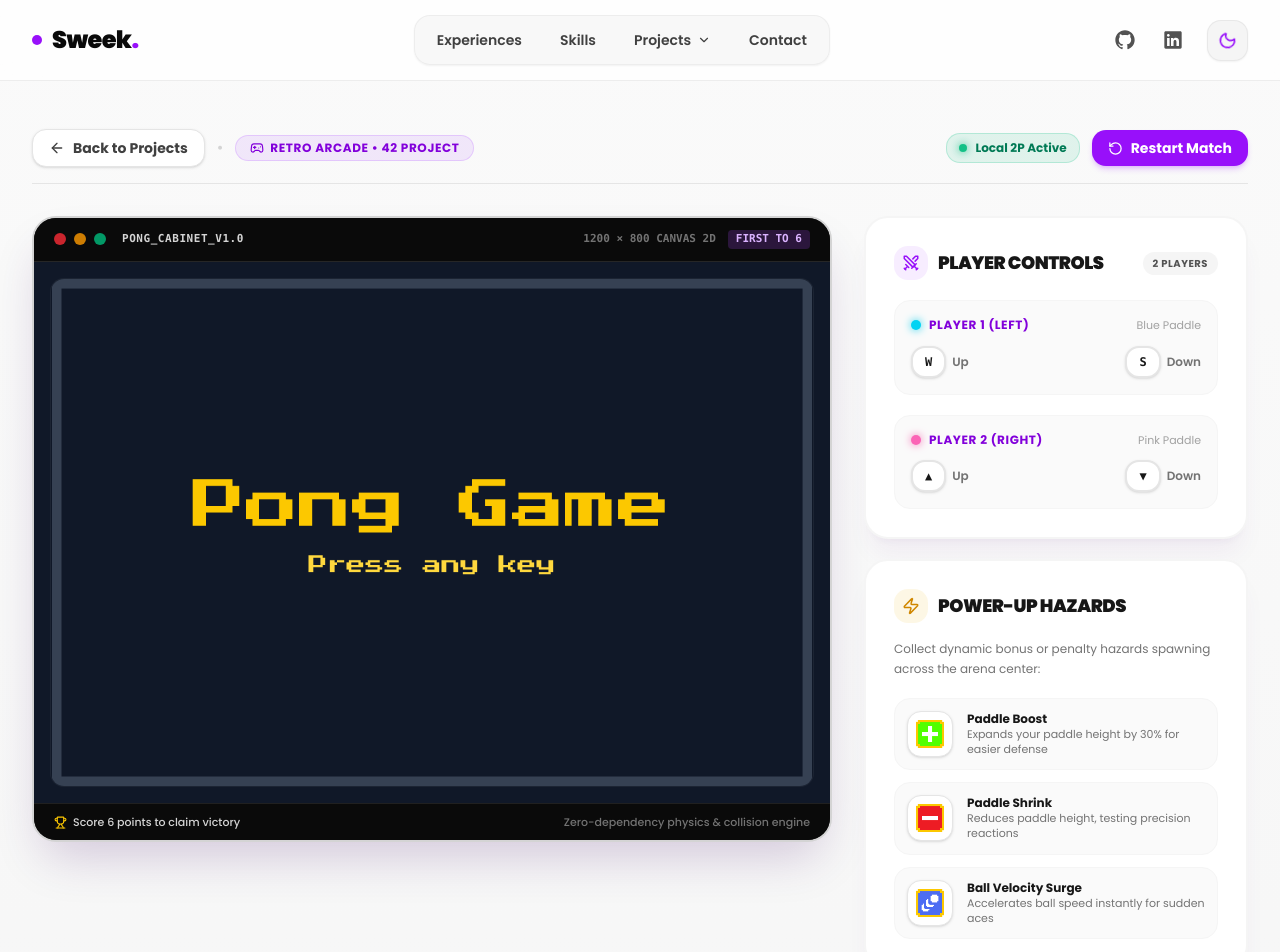
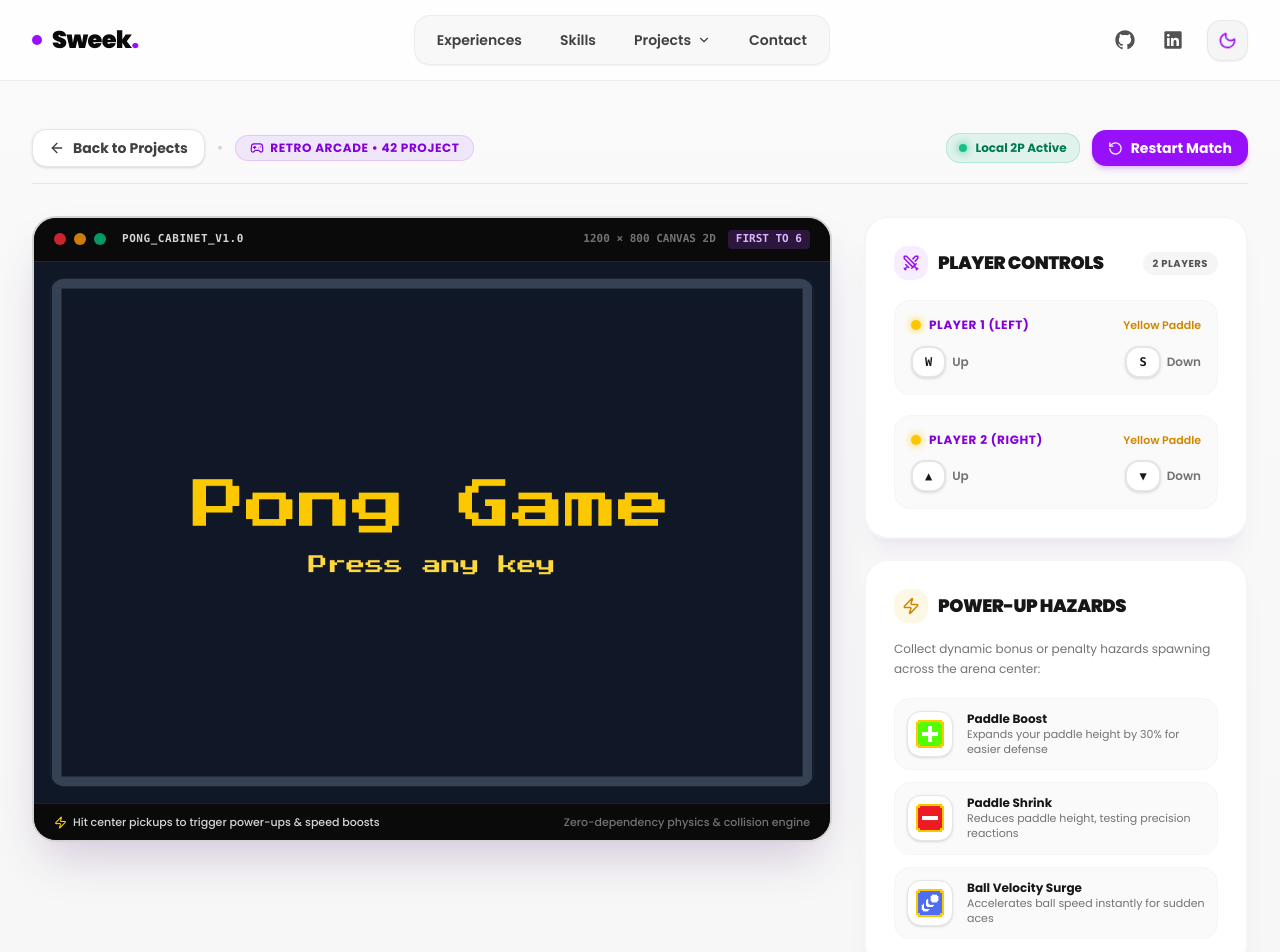
Before and after one commit to Sweekt/portfolio, a React (Vite) app in the folder frontend/: page /projects/Pong in a window 1280 px wide. Shown: the top 952 px of the page. Built offline with nearby package versions, Linux system fonts and the light colour scheme; no server answers.

Commit message:
fix(pong): update paddle indicators to yellow and remove duplicate first-to-6 text

```diff
--- a/frontend/src/pages/Pong.tsx
+++ b/frontend/src/pages/Pong.tsx
@@ -6,7 +6,6 @@ import {
     Zap,
     ArrowLeft,
     RotateCcw,
-    Trophy,
     Sparkles,
     AlertCircle,
     Swords
@@ -118,8 +117,8 @@ export default function Pong() {
                             {/* Arcade Bottom Footer */}
                             <div className="flex items-center justify-between px-5 py-2.5 bg-neutral-950 border-t border-neutral-800/80 text-[11px] text-neutral-400 font-medium">
                                 <span className="flex items-center gap-1.5 text-neutral-300">
-                                    <Trophy size={13} className="text-yellow-400" />
-                                    <span>Score 6 points to claim victory</span>
+                                    <Zap size={13} className="text-yellow-400" />
+                                    <span>Hit center pickups to trigger power-ups & speed boosts</span>
                                 </span>
                                 <span className="hidden sm:inline-block text-neutral-500">
                                     Zero-dependency physics & collision engine
@@ -157,10 +156,10 @@ export default function Pong() {
                         <div className="p-4 rounded-2xl bg-neutral-50 dark:bg-white/5 border border-neutral-100 dark:border-white/5 space-y-2">
                             <div className="flex items-center justify-between">
                                 <span className="text-xs font-bold uppercase tracking-wider text-purple-700 dark:text-purple-300 flex items-center gap-2">
-                                    <span className="h-2.5 w-2.5 rounded-full bg-cyan-400 shadow-[0_0_8px_#22d3ee]"></span>
+                                    <span className="h-2.5 w-2.5 rounded-full bg-yellow-400 shadow-[0_0_8px_#facc15]"></span>
                                     Player 1 (Left)
                                 </span>
-                                <span className="text-[11px] text-neutral-400">Blue Paddle</span>
+                                <span className="text-[11px] text-yellow-600 dark:text-yellow-400 font-semibold">Yellow Paddle</span>
                             </div>
 
                             <div className="flex items-center justify-between pt-1">
@@ -183,10 +182,10 @@ export default function Pong() {
                         <div className="p-4 rounded-2xl bg-neutral-50 dark:bg-white/5 border border-neutral-100 dark:border-white/5 space-y-2">
                             <div className="flex items-center justify-between">
                                 <span className="text-xs font-bold uppercase tracking-wider text-purple-700 dark:text-purple-300 flex items-center gap-2">
-                                    <span className="h-2.5 w-2.5 rounded-full bg-pink-400 shadow-[0_0_8px_#f472b6]"></span>
+                                    <span className="h-2.5 w-2.5 rounded-full bg-yellow-400 shadow-[0_0_8px_#facc15]"></span>
                                     Player 2 (Right)
                                 </span>
-                                <span className="text-[11px] text-neutral-400">Pink Paddle</span>
+                                <span className="text-[11px] text-yellow-600 dark:text-yellow-400 font-semibold">Yellow Paddle</span>
                             </div>
 
                             <div className="flex items-center justify-between pt-1">
```
